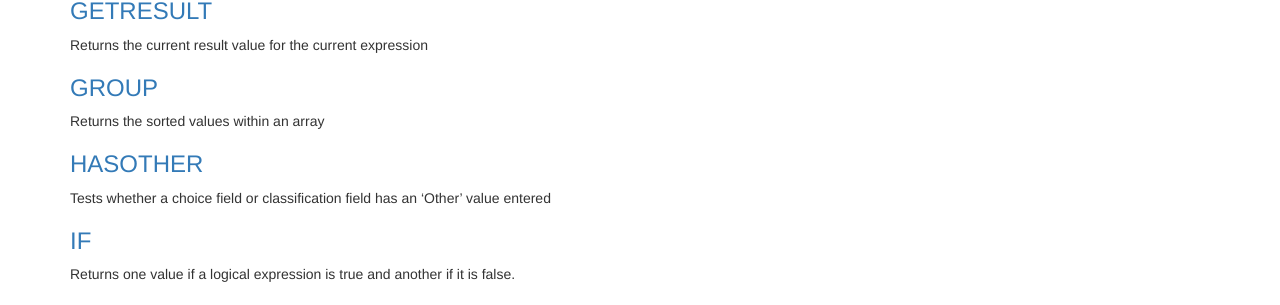
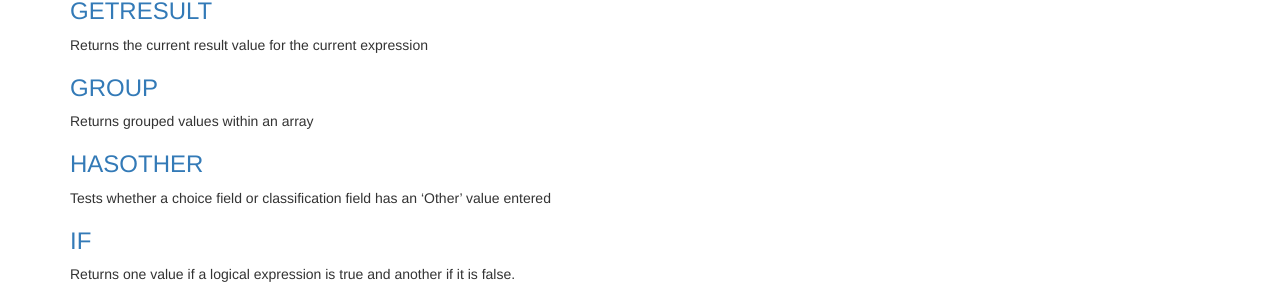
Before and after one commit to rylincoln/developer.fulcrumapp.com, a Jekyll site: the page built from _expressions/reference.md, in a window 1280 px wide and 900 px high, scrolled down 3882 px. Shown: the part 147-452 px from the top of the window. Built offline with Jekyll 4.4.1, drawn with Linux system fonts in a browser that asks for light colours; nearby versions of some CDN libraries.

```diff
--- a/_expressions/reference.md
+++ b/_expressions/reference.md
@@ -210,7 +210,7 @@ Returns the current result value for the current expression
 
 ### [GROUP](/expressions/reference/group/)
 
-Returns the sorted values within an array
+Returns grouped values within an array
 
 ### [HASOTHER](/expressions/reference/hasother/)
 
```
Also changed, not shown: _expressions/reference/group.md (+1 -1 lines).
